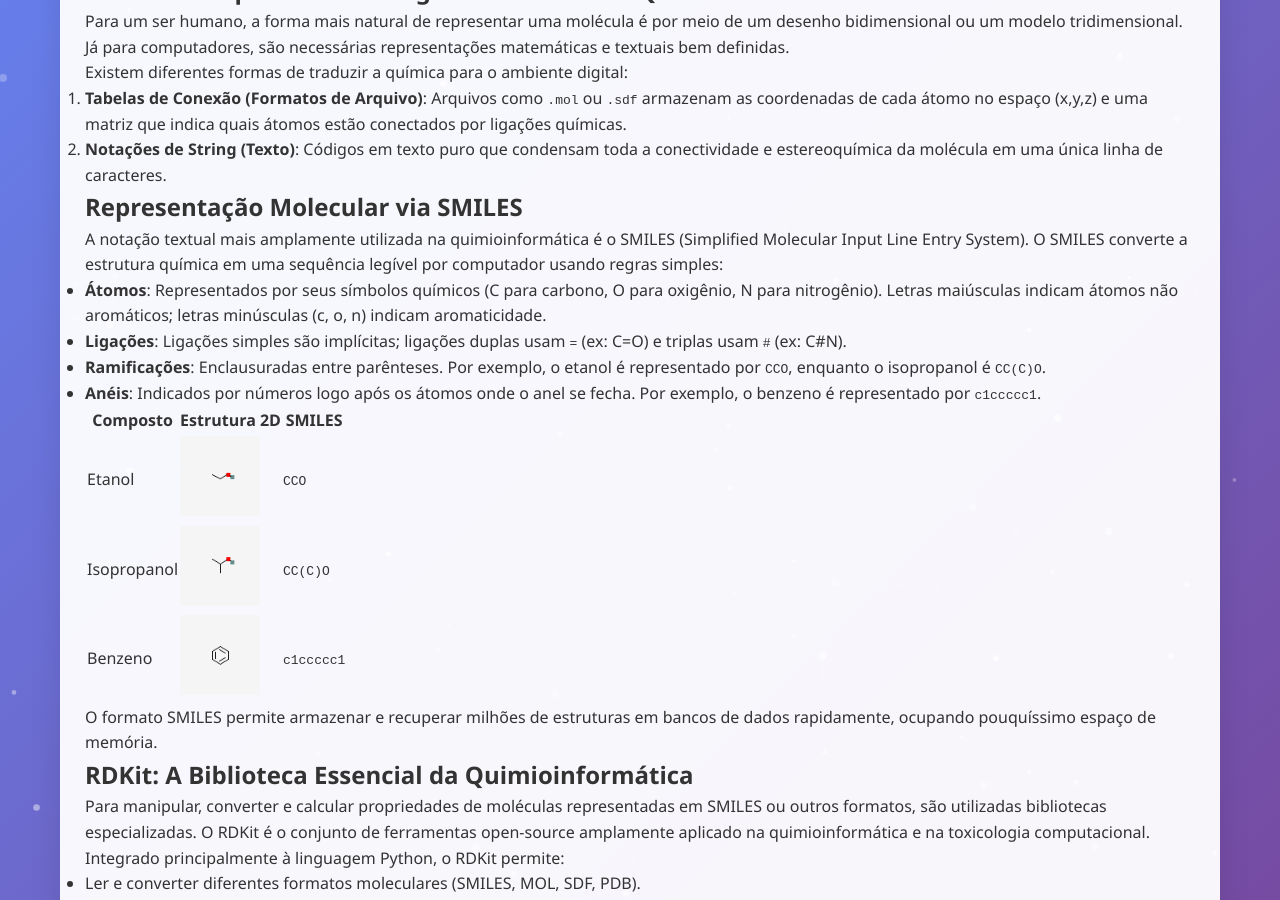
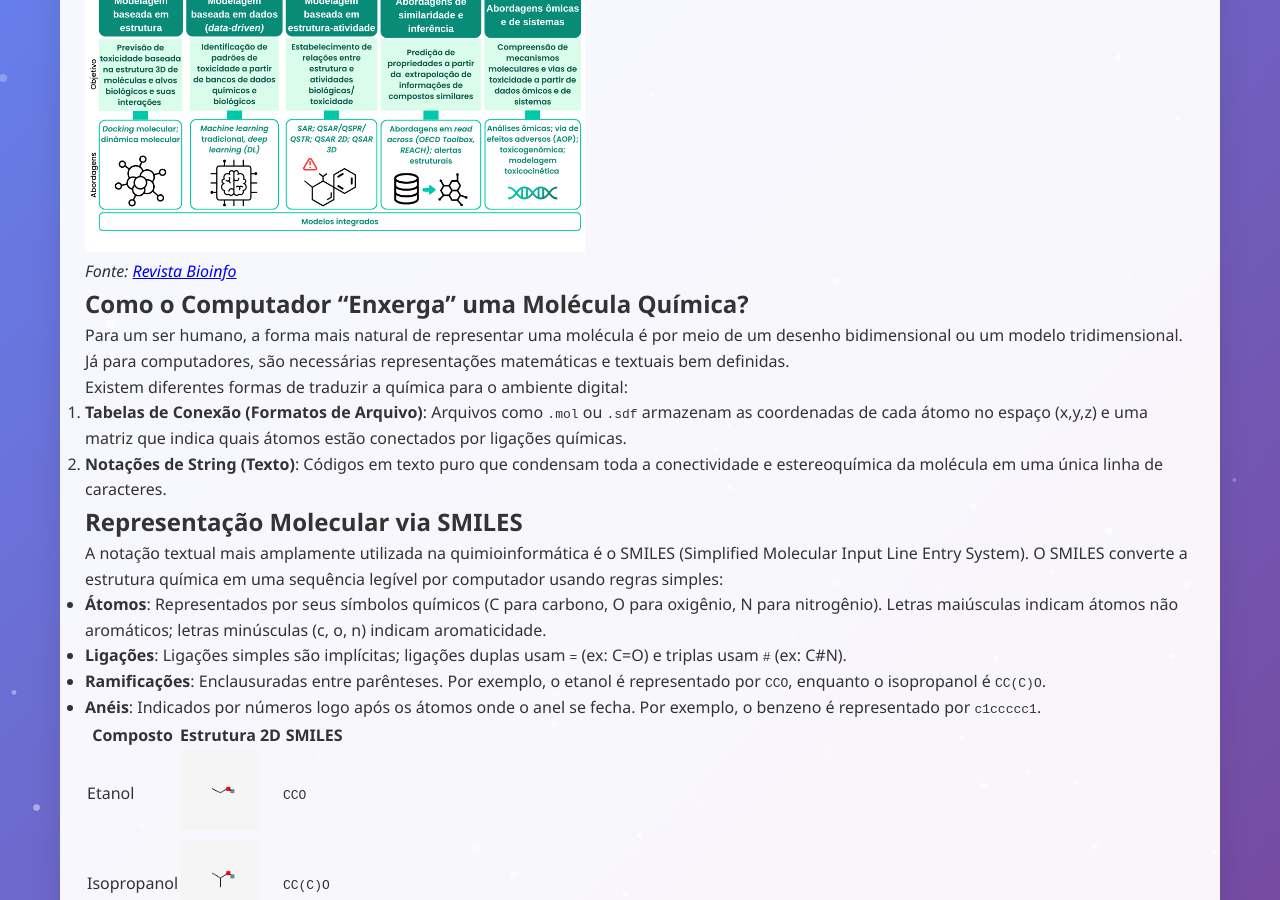
Before and after one commit to annejosiele/AJLV-Bioinformatics, a Jekyll site: the page built from toxicologia/trilha2.md, in a window 1280 px wide and 900 px high, scrolled down 738 px. Built offline with Jekyll 4.4.1, drawn with Linux system fonts in a browser that asks for light colours.

Commit message:
Atualizações de imagens

```diff
--- a/toxicologia/trilha2.md
+++ b/toxicologia/trilha2.md
@@ -15,7 +15,9 @@ Avaliar a segurança de uma substância química tradicionalmente exige ensaios
 
 Para prever a toxicidade de um composto in silico, utilizam-se diferentes métodos, a depender da pergunta biológica e de aspectos relativos aos dados, como a quantidade:
 
-<!-- TODO: inserir aqui a imagem da Revista Bioinfo, com o link/crédito da publicação -->
+<img src="{{ '/assets/figures/abordagens_insilico.webp' | relative_url }}" width="500" alt="Diferentes abordagens em toxicologia computacional">
+
+*Fonte: [Revista Bioinfo](https://bioinfo.com.br/a-toxicologia-in-silico-no-desenvolvimento-de-farmacos-um-caminho-etico-e-inovador-na-avaliacao-de-seguranca/)*
 
 ## Como o Computador "Enxerga" uma Molécula Química?
 
```
Also changed, not shown: assets/figures/abordagens_insilico.webp (added).
